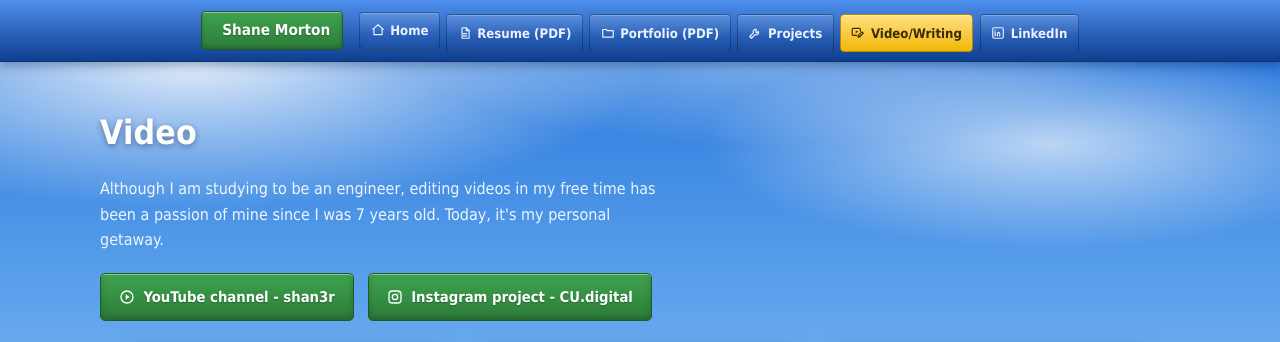
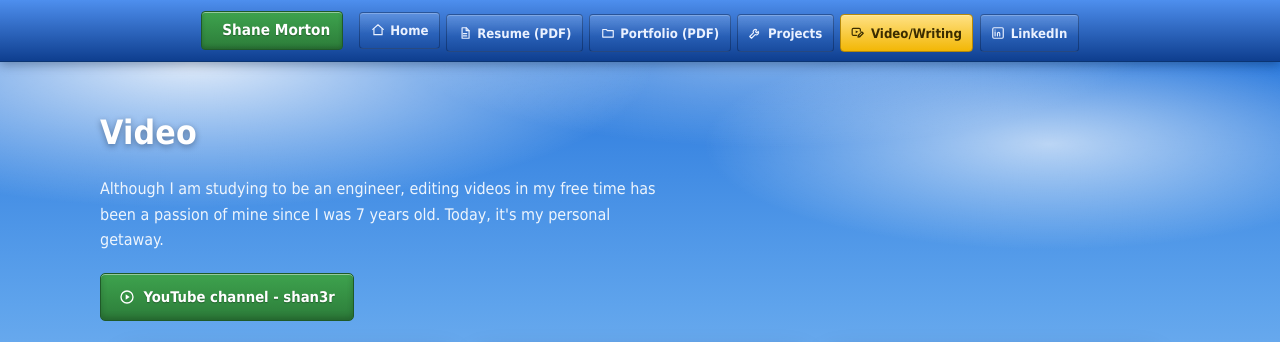
Before and after one commit to sho3b0x/2ndtry, a plain HTML site: page video.html in a window 1280 px wide. Shown: the top 342 px of the page. Drawn offline with Linux system fonts and the light colour scheme.

Commit message:
Remove Instagram button from video.html
Removed Instagram link and button from the video section.

```diff
--- a/video.html
+++ b/video.html
@@ -52,10 +52,6 @@
       <a class="btn btn--accent" href="https://www.youtube.com/@shan3-r" target="_blank" rel="noopener">
         <svg viewBox="0 0 24 24" fill="none" stroke="currentColor" stroke-width="2" stroke-linecap="round" stroke-linejoin="round"><circle cx="12" cy="12" r="9"/><path d="M10 8l6 4-6 4z" fill="currentColor" stroke="none"/></svg>
         YouTube channel - shan3r
-      </a>
-      <a class="btn btn--accent" href="https://www.instagram.com/cu.digital_/" target="_blank" rel="noopener">
-        <svg viewBox="0 0 24 24" fill="none" stroke="currentColor" stroke-width="2" stroke-linecap="round" stroke-linejoin="round"><rect x="3" y="3" width="18" height="18" rx="5"/><circle cx="12" cy="12" r="4"/><circle cx="17.5" cy="6.5" r=".8" fill="currentColor" stroke="none"/></svg>
-        Instagram project - CU.digital
       </a>
     </div>
   </section>
```
